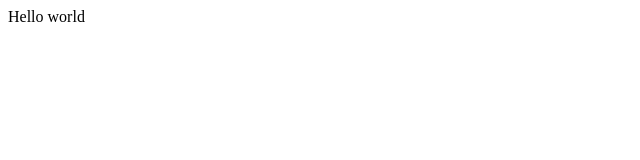
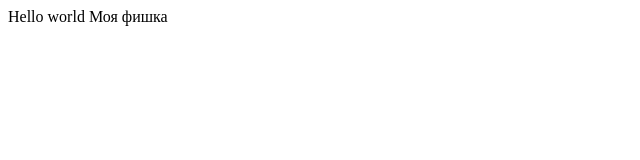
Before and after one commit to Draiking/git-lesson, a plain HTML site: page index.html in a window 1280 px wide. Shown: the whole page, without its empty margins (0-640 px from the left). Drawn offline with Linux system fonts and the light colour scheme.

Commit message:
Новая фишка

```diff
--- a/index.html
+++ b/index.html
@@ -11,5 +11,7 @@
 
 Hello world
 
+Моя фишка
+
 </body>
 </html>
```
